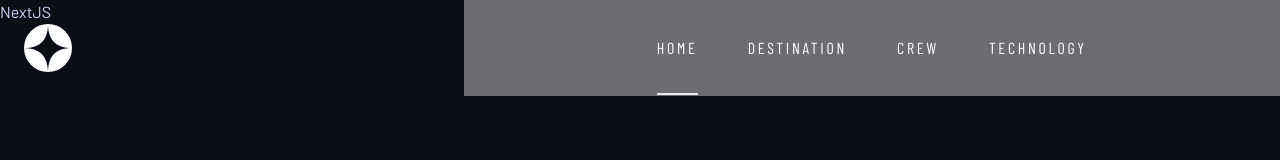
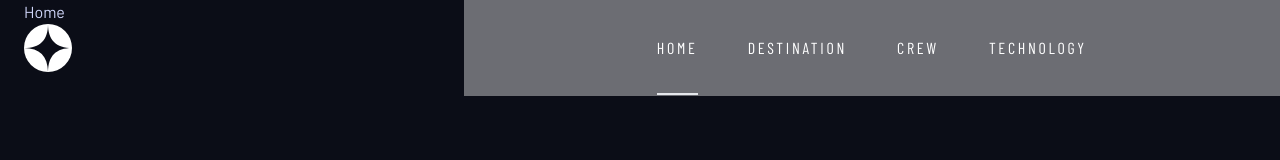
Before and after one commit to felpfsf/space-tourism, a Next.js app: page / in a window 1280 px wide. Shown: the top 160 px of the page. Built offline with nearby package versions, Linux system fonts and the light colour scheme; a web font is replaced by a local one.

Commit message:
feat: home page

```diff
--- a/src/pages/index.tsx
+++ b/src/pages/index.tsx
@@ -1,7 +1,7 @@
 export default function App() {
   return (
-    <main>
-      <h1>NextJS</h1>
+    <main className='max-w-[1440px] w-full h-screen mx-auto px-6'>
+      <h1>Home</h1>
     </main>
   )
 }
```
